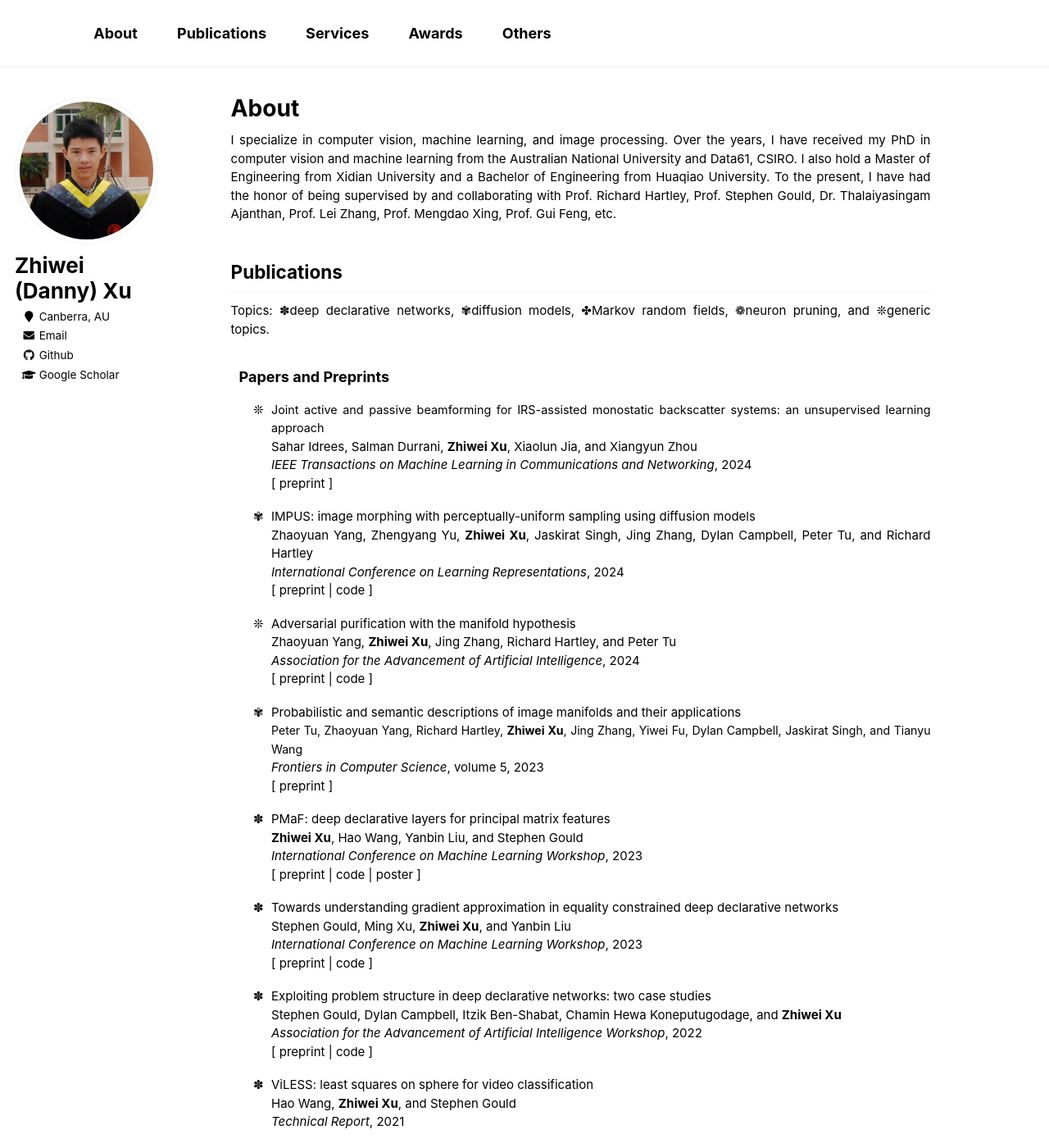
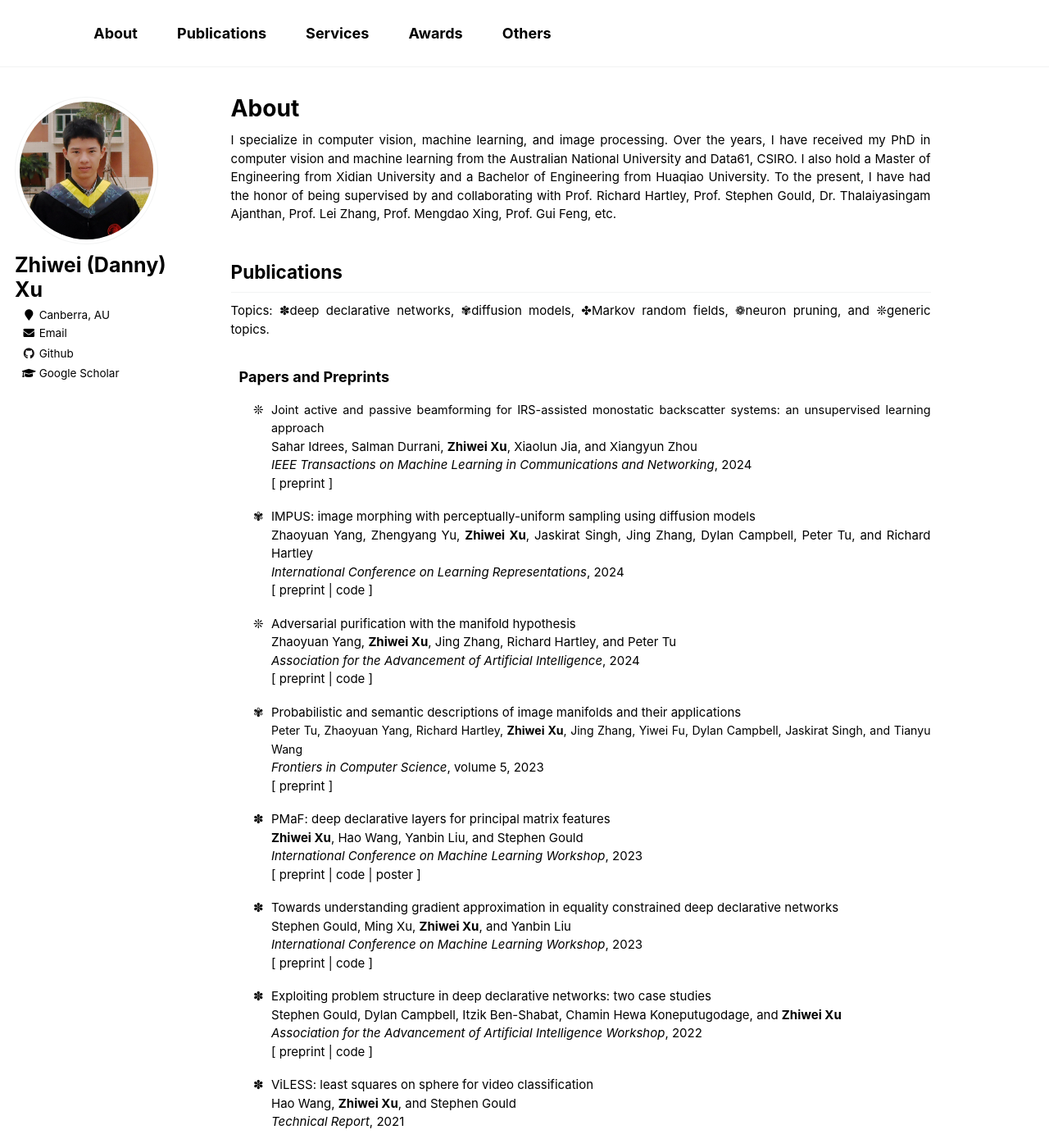
Before and after one commit to zwxu064/zwxu064.github.io, a Jekyll site: the page built from _pages/about.html, in a window 1280 px wide and 1400 px high. Shown: the whole window at 82% size. Built offline with Jekyll 4.4.1, drawn with Linux system fonts in a browser that asks for light colours.

Commit message:
Update _sidebar.scss

```diff
--- a/_sass/_sidebar.scss
+++ b/_sass/_sidebar.scss
@@ -118,7 +118,7 @@
 }
 .sidebar .author__name {
   font-family: $sans-serif;
-  font-size: 26px;
+  font-size: 25px;
 }
 
 .author__bio {
```
